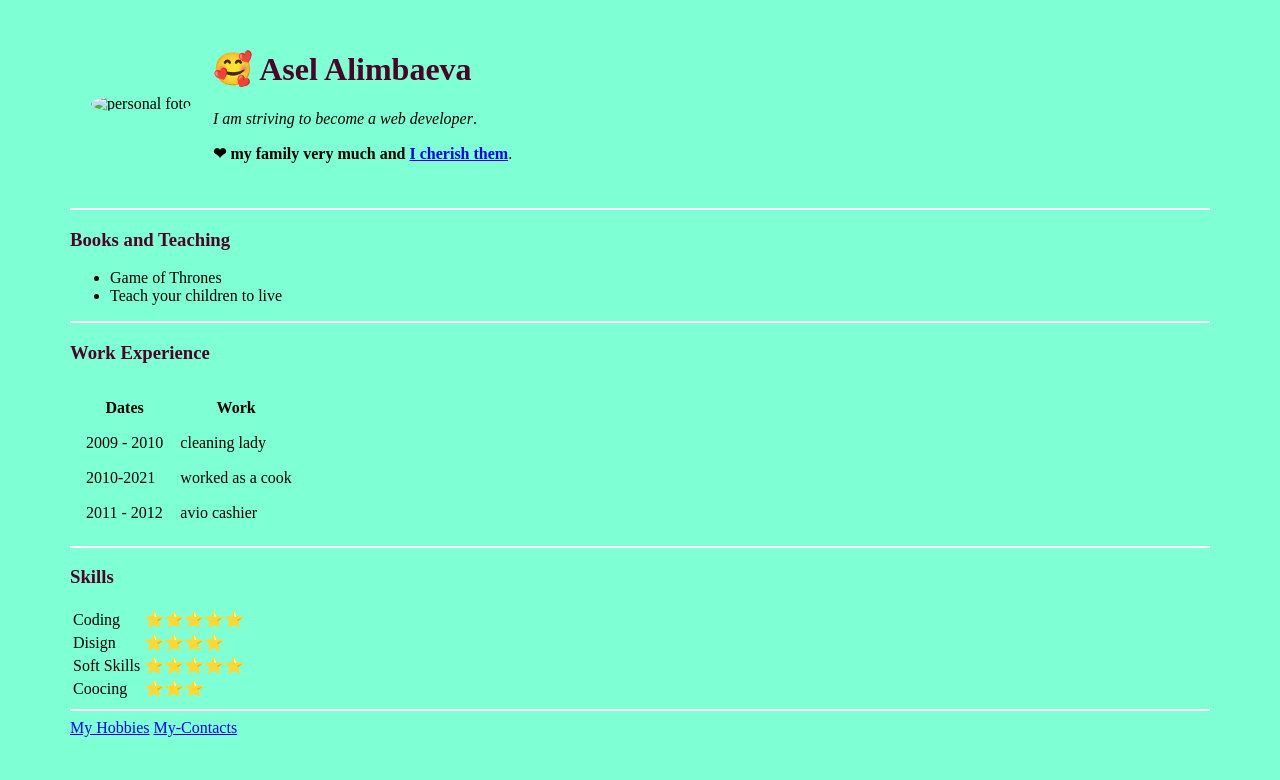
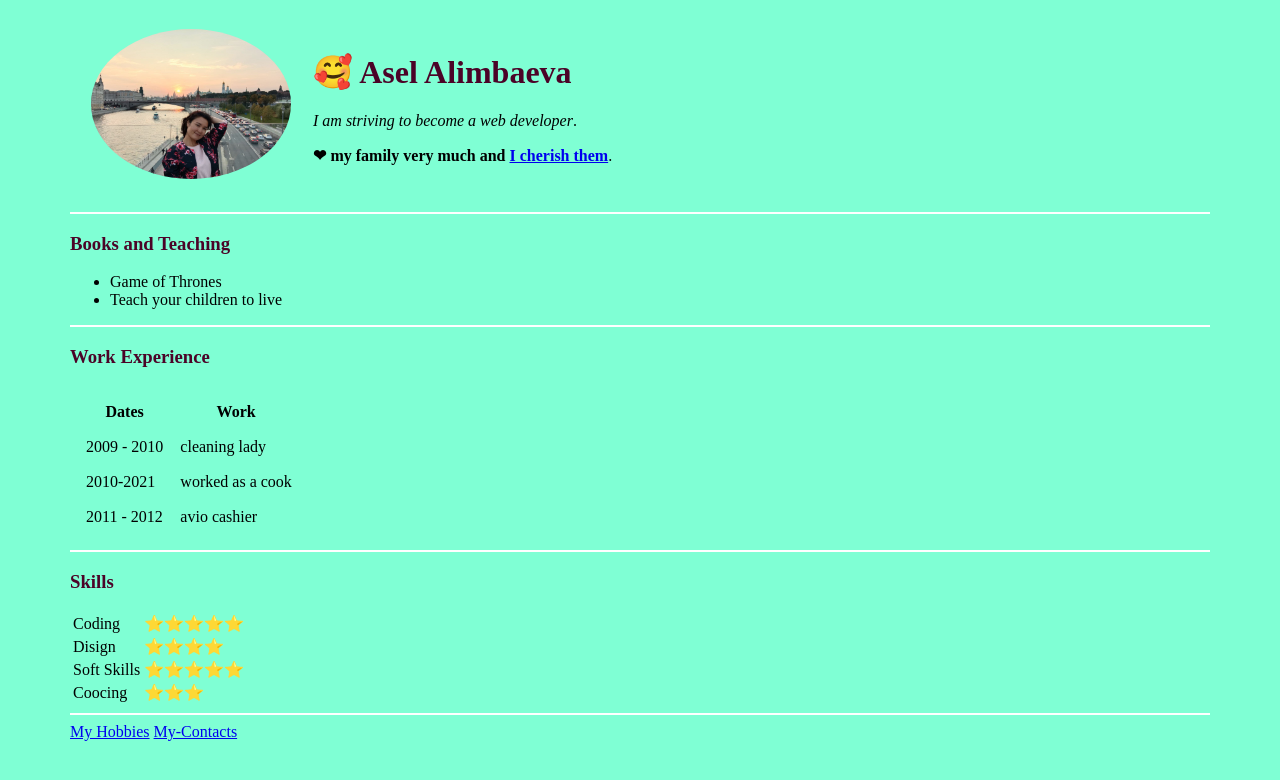
Before and after one commit to alimbaeva/my-syte, a plain HTML site: page index.html in a window 1280 px wide. Drawn offline with Linux system fonts and the light colour scheme; the site is published under a folder, as on GitHub Pages, so addresses that start at the root find nothing.

Commit message:
изменение в коде
изменил путь к фото

```diff
--- a/index.html
+++ b/index.html
@@ -13,7 +13,7 @@
     <div class="container">
         <table cellspacing="20px">
             <tr>
-                <td><img src="/photo_2021-07-30_19-48-08.jpg" alt="personal foto" width="200px"
+                <td><img src="photo_2021-07-30_19-48-08.jpg" alt="personal foto" width="200px"
                         style="border-radius: 50%;">
                 </td>
                 <td>
```
